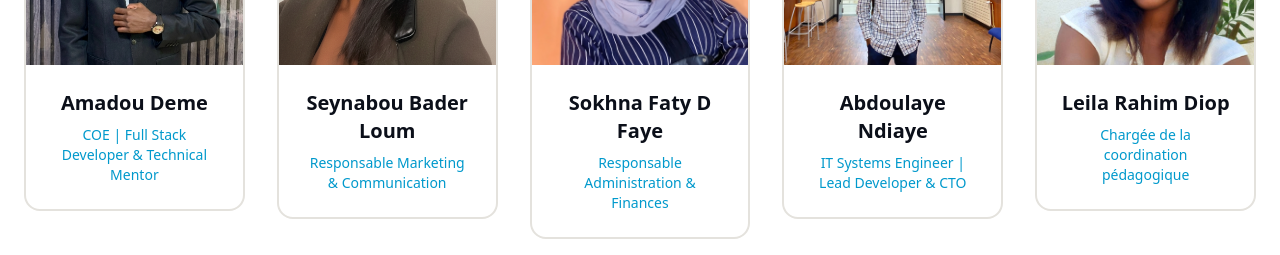
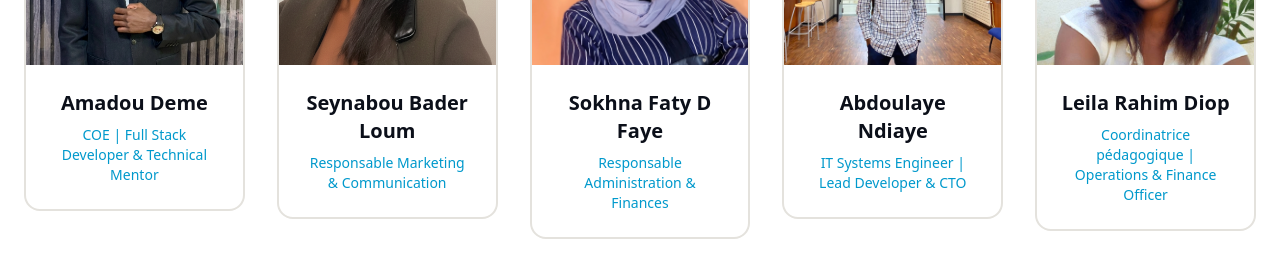
Before and after one commit to AmadouDEME/LandingPage_JangHubTech, a React (Vite) app: page / in a window 1280 px wide. Shown: the part 6300-6555 px from the top of the page. Built offline with nearby package versions, Linux system fonts and the light colour scheme.

Commit message:
updates teams

```diff
--- a/src/Components/About/AboutTeam.tsx
+++ b/src/Components/About/AboutTeam.tsx
@@ -32,7 +32,7 @@ const team = [
   },
   {
     name: "Leila Rahim Diop",
-    role: "Chargée de la coordination pédagogique",
+    role: "Coordinatrice pédagogique | Operations & Finance Officer",
     image: "images/Teams/LRD.jpeg",
     linkedin: "#",
     email: "ingenieur@janghubtech.com",
```
